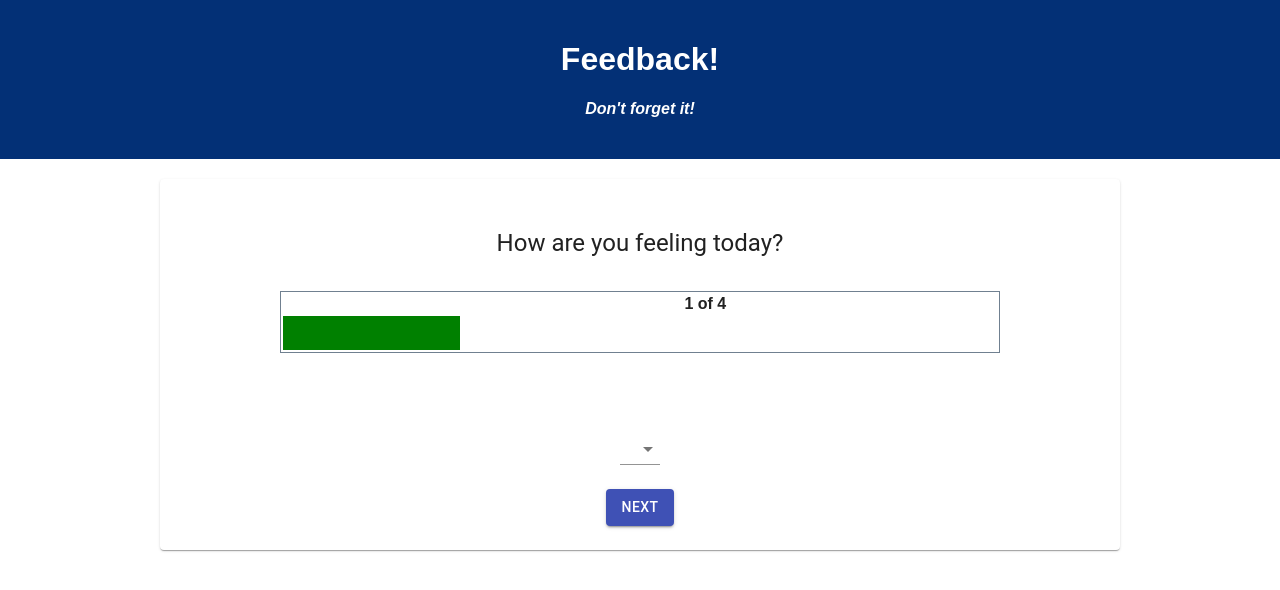
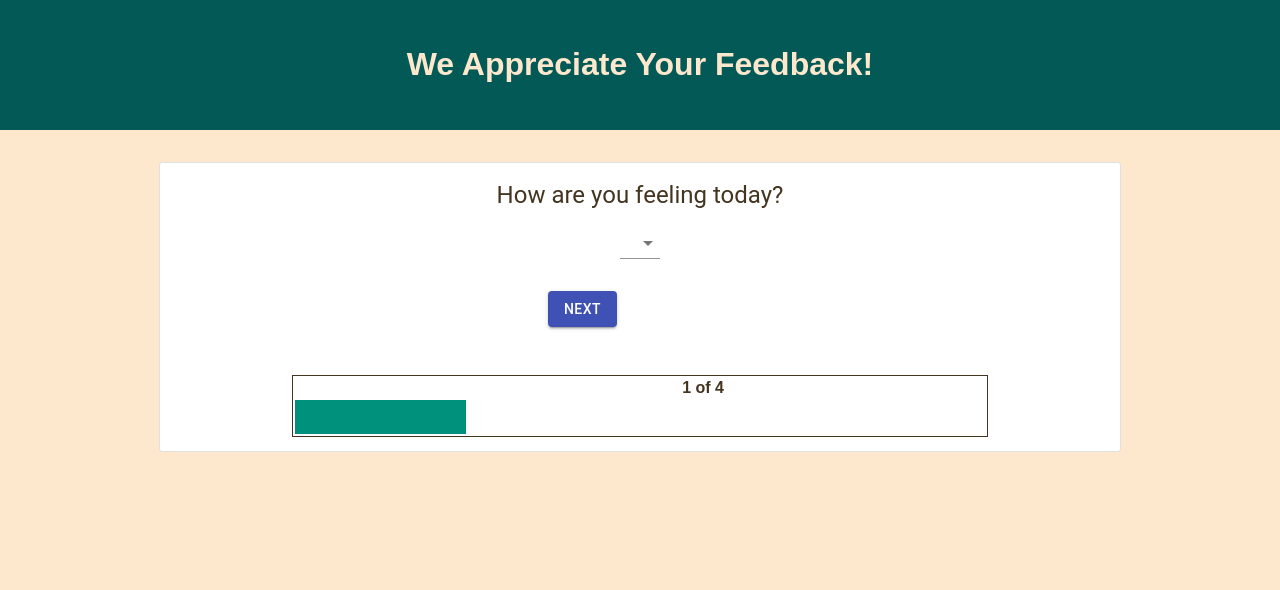
Before and after one commit to McKynlee/redux-feedback-loop, a React (Create React App) app: page /#/ in a window 1280 px wide. Shown: the top 590 px of the page. Built offline with nearby package versions, Linux system fonts and the light colour scheme.

Commit message:
Card set up on Form 1 and 2, replacing alert with sweet alert

```diff
--- a/src/components/App/App.css
+++ b/src/components/App/App.css
@@ -1,13 +1,16 @@
+body {
+  background-color: #fde8cd;
+}
+
 .App {
   text-align: center;
 }
 
 .App-header {
-  background-color: #033076;
-  min-height: 70px;
-  padding: 20px;
-  color: white;
-  margin-bottom: 20px;
+  background-color: #025955;
+  min-height: 60px;
+  padding: 25px;
+  color: #fde8cd;
 }
 
 .App-title {
@@ -18,12 +21,20 @@
   font-size: large;
 }
 
-h4 {
-  font-style: italic;
+.card-container {
+  width: 75%;
+  max-height: 18rem;
+  margin: 2rem auto;
+  background-color: #fde8cd;
 }
 
-.card-container {
-  width: 75%;
+.card-content {
+  background-color: white;
+  color: #433520;
+}
+
+.card-actions {
+  max-width: 25%;
   margin: auto;
 }
 
@@ -38,7 +49,7 @@ margin: auto;
 }
 
 .admin-table {
-  border: 0.15em solid gray;
+  border: 0.15em solid #433520;
   border-collapse: collapse;
   padding: 0.5em;
 }
--- a/src/components/App/App.jsx
+++ b/src/components/App/App.jsx
@@ -21,8 +21,7 @@ function App() {
   return (
     <div className='App'>
       <header className='App-header'>
-        <h1 className='App-title'>Feedback!</h1>
-        <h4>Don't forget it!</h4>
+        <h1 className='App-title'>We Appreciate Your Feedback!</h1>
       </header>
       <Router>
         <Route exact path="/">
--- a/src/components/Forms/Form.css
+++ b/src/components/Forms/Form.css
@@ -1,11 +1,16 @@
 .form-completion-marker {
-border: 1px solid slategray;
+border: 1px solid #433520;
 width: 75%;
-margin: 1rem auto 4rem;
+max-hight: 2rem;
+margin: 1rem auto;
 }
 
 .form-green-bg {
-  background-color: green;
+  background-color: #00917c;
   width: 25%;
   height: 2rem;
 }
+
+/* td, th {
+  width: 25%,
+} */
--- a/src/components/Forms/FormOne.jsx
+++ b/src/components/Forms/FormOne.jsx
@@ -3,6 +3,7 @@ import { useDispatch } from 'react-redux';
 import { useState } from 'react';
 import './Form.css';
 import FormCompOne from '../FormCompletion/FormComp1';
+import swal from 'sweetalert';
 import {
   Select,
   FormControl,
@@ -12,7 +13,7 @@ import {
   Typography,
   Box,
   Card,
-  CardHeader,
+  CardActions,
   CardContent,
 } from '@material-ui/core';
 
@@ -34,7 +35,10 @@ function FormOne() {
   const handleNext = () => {
     // Verify selection is not blank:
     if (selectedValue === "") {
-      alert('Number must be selected!')
+      swal({
+        title: "Number must be selected!",
+        icon: "warning",
+      });
     } else {
       // When selection not blank, save it to currentFeedbackReducer
       dispatch({
@@ -46,18 +50,13 @@ function FormOne() {
   } // end handleNext
 
   return (
-    <div>
-      <Card className="card-container">
-        <CardHeader>
-        </CardHeader>
-        <CardContent>
+    <div className="card-wrapper">
+      <Card className="card-container"
+        variant="outlined">
+        <CardContent className="card-content">
           <Typography variant="h5" component="h2">
             How are you feeling today?
           </Typography>
-        </CardContent>
-        {/* Show how many / 4 questions complete: */}
-        <FormCompOne />
-
           <FormControl>
             <InputLabel id="type-select-label">
             </InputLabel>
@@ -66,7 +65,7 @@ function FormOne() {
               value={selectedValue}
               id="feeling"
               onChange={(event) => handleChange(event.target.value)}
-            required>
+            >
               <MenuItem value=""><em>Choose One</em></MenuItem>
               <MenuItem value="1">1</MenuItem>
               <MenuItem value="2">2</MenuItem>
@@ -75,12 +74,17 @@ function FormOne() {
               <MenuItem value="5">5</MenuItem>
             </Select>
           </FormControl>
+          <CardActions className="card-actions">
             <Box m={3}>
               <Button variant="contained" color="primary"
                 onClick={handleNext}>
                 NEXT
               </Button>
             </Box>
+          </CardActions>
+          {/* Show how many / 4 questions complete: */}
+          <FormCompOne />
+        </CardContent>
       </Card>
     </div >
   )
--- a/src/components/Forms/FormTwo.jsx
+++ b/src/components/Forms/FormTwo.jsx
@@ -1,7 +1,18 @@
 import { useHistory } from 'react-router-dom';
 import FormCompTwo from '../FormCompletion/FormComp2';
 import { useDispatch } from 'react-redux';
-import { Button, Box } from '@material-ui/core';
+import {
+  Select,
+  FormControl,
+  MenuItem,
+  InputLabel,
+  Button,
+  Typography,
+  Box,
+  Card,
+  CardActions,
+  CardContent
+} from '@material-ui/core';
 import { useState } from 'react';
 
 // Component to display upon hitting NEXT in FormOne:
@@ -33,27 +44,43 @@ function FormTwo() {
   } // end handleNext
 
   return (
-    <div>
-      {/* Show how many / 4 questions complete: */}
-      <FormCompTwo />
-      <label htmlFor="content">How well are you understanding the content?</label>
-      <select name="content" id="content"
+    <div className="card-wrapper">
+      <Card className="card-container"
+        variant="outlined">
+        <CardContent className="card-content">
+          <Typography variant="h5" component="h2">
+            How well are you understanding the content?
+        </Typography>
+          <FormControl>
+            <InputLabel id="type-select-label">
+            </InputLabel>
+            <Select labelId="type-select-label"
+              name="content"
+              value={selectedValue}
+              id="content"
               onChange={(event) => handleChange(event.target.value)}
             >
-        <option value=""></option>
-        <option value="1">1</option>
-        <option value="2">2</option>
-        <option value="3">3</option>
-        <option value="4">4</option>
-        <option value="5">5</option>
-      </select>
+              <MenuItem value=""><em>Choose One</em></MenuItem>
+              <MenuItem value="1">1</MenuItem>
+              <MenuItem value="2">2</MenuItem>
+              <MenuItem value="3">3</MenuItem>
+              <MenuItem value="4">4</MenuItem>
+              <MenuItem value="5">5</MenuItem>
+            </Select>
+          </FormControl>
+          <CardActions className="card-actions">
             <Box m={3}>
               <Button variant="contained" color="primary"
                 onClick={handleNext}>
                 NEXT
             </Button>
             </Box>
-    </div>
+          </CardActions>
+          {/* Show how many / 4 questions complete: */}
+          <FormCompTwo />
+        </CardContent>
+      </Card>
+    </div >
   )
 } // end FormTwo
 
```
Also changed, not shown: src/components/FormCompletion/FormComp1.jsx (+2 -5 lines), 1 other file (tests, documents, lock files or other folders). Lines whose indentation alone changed are shown as unchanged.
